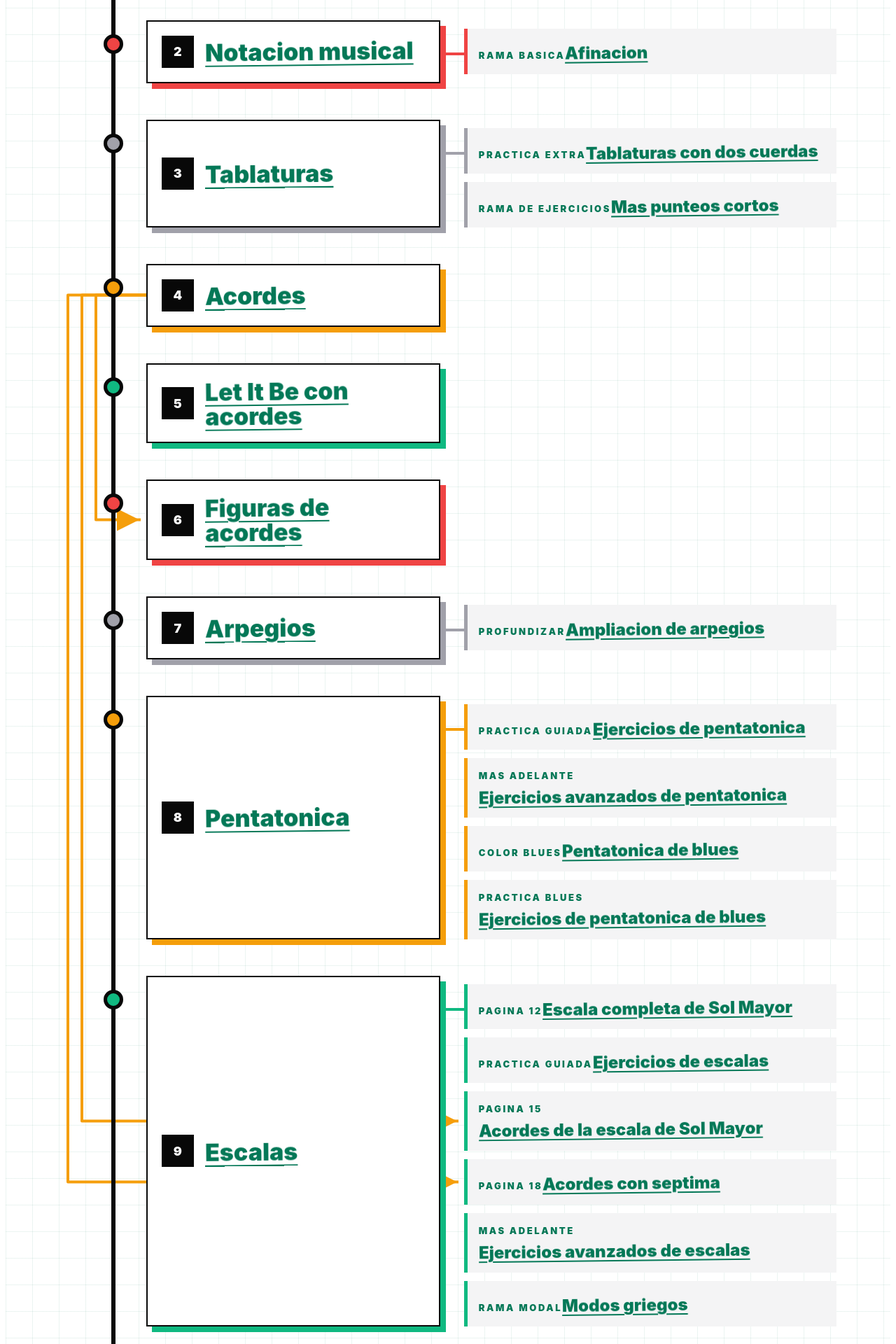
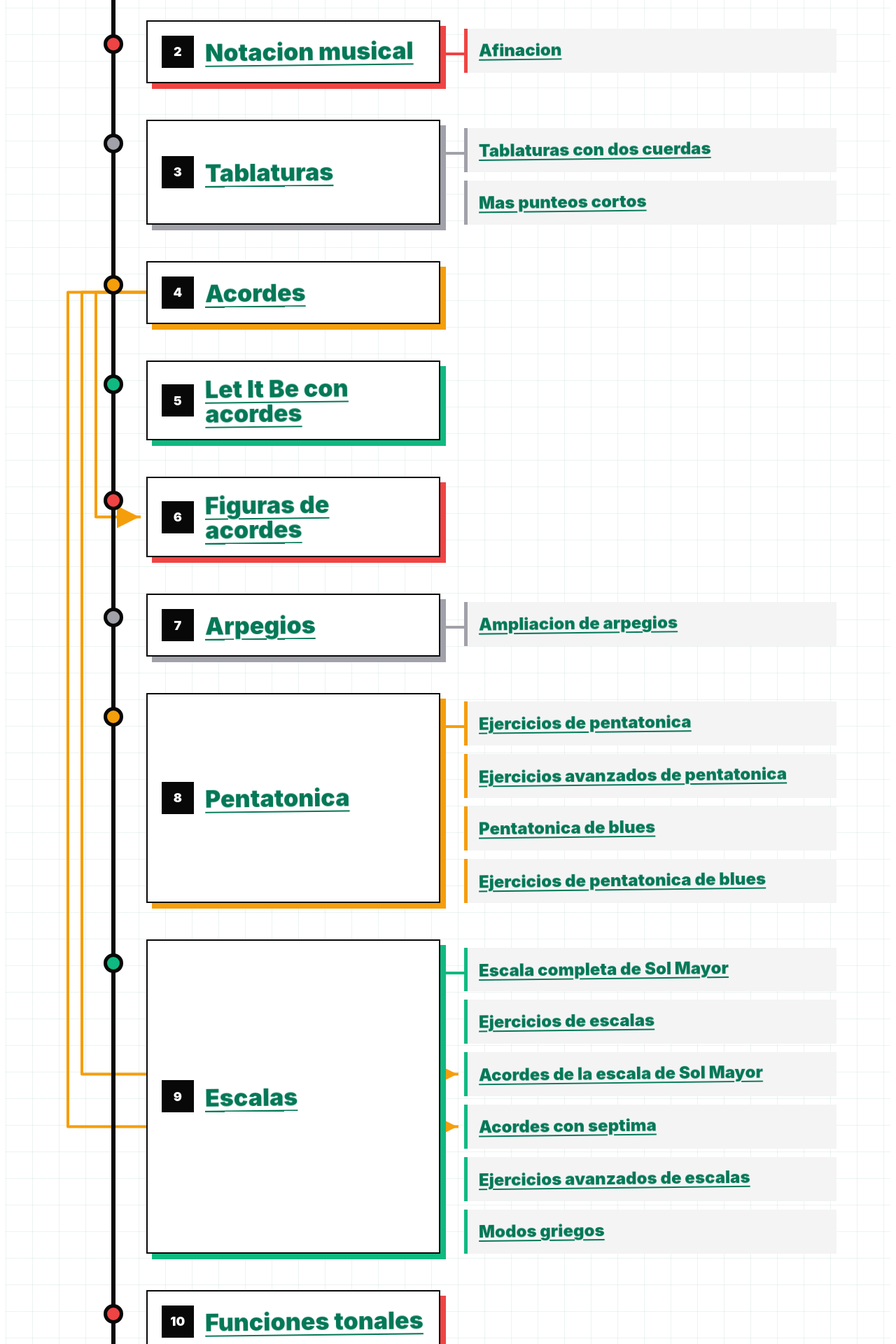
Before and after one commit to OrdazMaestre/guitarra-ensenanza, a Next.js app: page /lecciones/temario/pasos in a window 1280 px wide. Shown: the part 880-2800 px from the top of the page at 70% size. Built offline with nearby package versions, Linux system fonts and the light colour scheme.

Commit message:
GUITARRA_2.0.3

```diff
--- a/app/lecciones/temario/_lesson-pages/AmpliacionArpegiosPage.tsx
+++ b/app/lecciones/temario/_lesson-pages/AmpliacionArpegiosPage.tsx
@@ -12,8 +12,8 @@ export default function AmpliacionArpegiosPage({ previous, next }: LessonPagePro
           <h1>Arpegios</h1>
           <div className="warning-box" role="note">
             <p>Esta ampliacion adelanta contenido del temario.</p>
-            <p>Recomendado: llegar antes a acordes cuatriada.</p>
-            <p>Curiosos: podeis aprender solo las tablaturas.</p>
+            <p>Recomendado para entender la explicación: llegar antes a acordes con séptima.</p>
+            <p>Curiosos: podeis aprender solo las tablaturas sin problemas.</p>
           </div>
           <div className="short-copy">
             <p>En la pagina de arpegios practicamos una forma sencilla.</p>
@@ -50,7 +50,7 @@ export default function AmpliacionArpegiosPage({ previous, next }: LessonPagePro
             <p className="lesson-kicker">Ejercicio 2</p>
             <h2 id="seventh-title">Arpegios cuatriada con septima completos</h2>
             <p>
-              Acorde de <span>Sol mayor septima: G, B, D y F#.</span>
+              Acorde de <span>Sol mayor séptima: G, B, D y F#.</span>
             </p>
           </header>
           <Image
@@ -66,9 +66,10 @@ export default function AmpliacionArpegiosPage({ previous, next }: LessonPagePro
         </section>
 
         <section className="lesson-close" aria-label="Resumen">
-          <p>Podemos empezar por la figura 4 y luego hacer 0, 1, 2 y 3.</p>
-          <p>La idea es no tener que retroceder nunca en el mastil al pasar del 3 al 4.</p>
+          <p>Podemos empezar por la figura 5 y luego hacer 1, 2, 3 y 4.</p>
+          <p>La idea es no tener que retroceder nunca en el mastil al pasar del 4 al 5.</p>
           <p>Escuchamos el color del acorde mientras cambiamos de zona.</p>
+          <p>Estos ejercicios y los que vienen despues se llaman "digitaciones": patrones de notas por cuerda.</p>
         </section>
       </article>
 
--- a/app/lecciones/temario/pasos/page.tsx
+++ b/app/lecciones/temario/pasos/page.tsx
@@ -6,7 +6,6 @@ import SecondaryPaths from './SecondaryPaths';
 type BranchItem = {
   title: string;
   href: string;
-  note: string;
   secondaryTarget?: 'harmony' | 'sevenths';
 };
 
@@ -16,89 +15,74 @@ const branchMap: Record<string, BranchItem[]> = {
     {
       title: 'El sonido en la musica',
       href: '/lecciones/temario/el-sonido-en-la-musica',
-      note: 'Saber mas',
     },
   ],
   'notacion-musical': [
     {
       title: 'Afinacion',
       href: '/lecciones/temario/afinacion',
-      note: 'Rama basica',
     },
   ],
   tablaturas: [
     {
       title: 'Tablaturas con dos cuerdas',
       href: '/lecciones/temario/tablaturas-dos-cuerdas',
-      note: 'Practica extra',
     },
     {
       title: 'Mas punteos cortos',
       href: '/lecciones/temario/mas-punteos-cortos',
-      note: 'Rama de ejercicios',
     },
   ],
   arpegios: [
     {
       title: 'Ampliacion de arpegios',
       href: '/lecciones/temario/ampliacion-arpegios',
-      note: 'Profundizar',
     },
   ],
   pentatonica: [
     {
       title: 'Ejercicios de pentatonica',
       href: '/lecciones/temario/ejercicios-pentatonica',
-      note: 'Practica guiada',
     },
     {
       title: 'Ejercicios avanzados de pentatonica',
       href: '/lecciones/temario/ejercicios-pentatonica-avanzados',
-      note: 'Mas adelante',
     },
     {
       title: 'Pentatonica de blues',
       href: '/lecciones/temario/pentatonica-blues',
-      note: 'Color blues',
     },
     {
       title: 'Ejercicios de pentatonica de blues',
       href: '/lecciones/temario/ejercicios-pentatonica-blues',
-      note: 'Practica blues',
     },
   ],
   escalas: [
     {
       title: 'Escala completa de Sol Mayor',
       href: '/lecciones/temario/escala-completa-sol-mayor',
-      note: 'Pagina 12',
     },
     {
       title: 'Ejercicios de escalas',
       href: '/lecciones/temario/ejercicios-escalas',
-      note: 'Practica guiada',
     },
     {
       title: 'Acordes de la escala de Sol Mayor',
       href: '/lecciones/temario/acordes-escala-sol-mayor',
-      note: 'Pagina 15',
       secondaryTarget: 'harmony',
     },
     {
       title: 'Acordes con septima',
       href: '/lecciones/temario/acordes-con-septima',
-      note: 'Pagina 18',
       secondaryTarget: 'sevenths',
     },
     {
       title: 'Ejercicios avanzados de escalas',
       href: '/lecciones/temario/ejercicios-escalas-avanzados',
-      note: 'Mas adelante',
     },
     {
       title: 'Modos griegos',
       href: '/lecciones/temario/modos-griegos',
-      note: 'Rama modal',
     },
   ],
 };
@@ -151,7 +135,6 @@ export default function PasosPage() {
                   <ul className="branch-list" aria-label={`Ramas de ${lesson.title}`}>
                     {branchMap[lesson.slug].map((branch) => (
                       <li key={branch.href} className="branch-node" data-secondary-target={branch.secondaryTarget}>
-                        <span className="branch-note">{branch.note}</span>
                         <Link href={branch.href}>{branch.title}</Link>
                       </li>
                     ))}
@@ -199,8 +182,7 @@ export default function PasosPage() {
           min-width: 0;
         }
 
-        .steps-kicker,
-        .branch-note {
+        .steps-kicker {
           color: #047857;
           font-size: 13px;
           font-weight: 950;
@@ -443,7 +425,7 @@ export default function PasosPage() {
           background: #f4f4f5;
           border-left: 5px solid var(--node-color);
           min-width: 0;
-          padding: 14px 16px 16px;
+          padding: 18px 16px;
           position: relative;
         }
 
@@ -453,7 +435,6 @@ export default function PasosPage() {
           font-size: clamp(18px, 2vw, 24px);
           font-weight: 900;
           line-height: 1.12;
-          margin-top: 8px;
           max-width: 100%;
           overflow-wrap: anywhere;
         }
```
